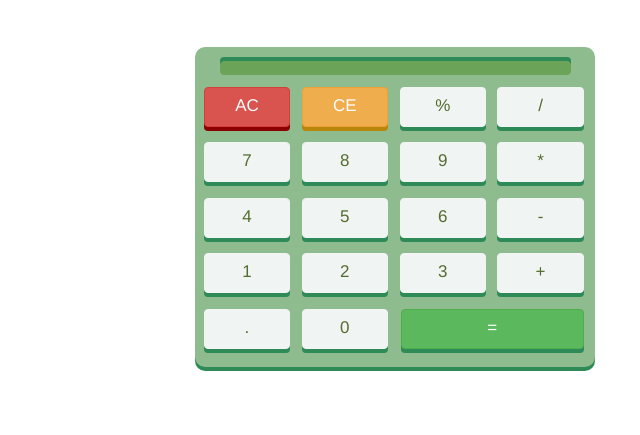
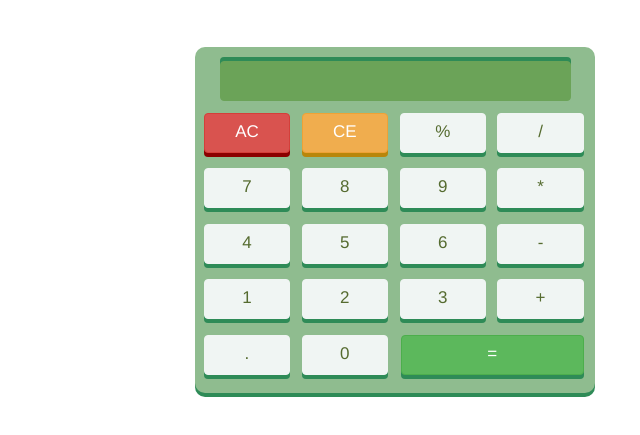
Before and after one commit to thomas-duval/FCC-JavaScript-Calculator, a website: page app/index.html in a window 1280 px wide. Shown: the part 83-518 px from the top of the page, without its empty margins (245-885 px from the left). Drawn offline with nearby package versions, Linux system fonts and the light colour scheme; files that its build step writes are made by us from their sources.

Commit message:
Add min-height to displayer

```diff
--- a/app/styles/calculator.css
+++ b/app/styles/calculator.css
@@ -16,6 +16,7 @@
     margin: 1% 5%;
     width: 90%;
     height: auto;
+    min-height: 40px;
     box-shadow: 0px -4px seagreen;
     word-break: break-all
 }
```
